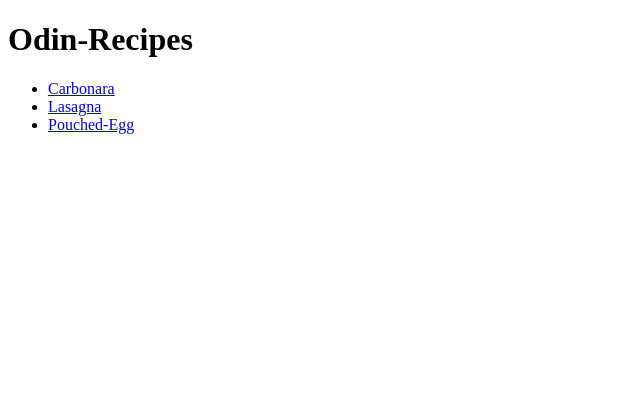
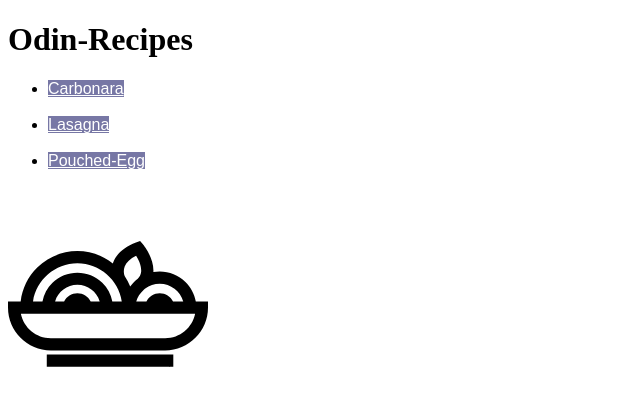
Before and after one commit to KingMufassa/odin-recipes, a plain HTML site: page index.html in a window 1280 px wide. Shown: the whole page, without its empty margins (0-640 px from the left). Drawn offline with Linux system fonts and the light colour scheme.

Commit message:
css do index

```diff
--- a/index.html
+++ b/index.html
@@ -4,16 +4,19 @@
     <head>
         <meta charset="utf-8">
         <title>Odin-Recipes</title>
+        <link rel="stylesheet" href="../odin-recipes/style.css">
     </head>
 
     <body>
 
         <h1>Odin-Recipes</h1>
         <ul>
-            <li><a href="recipes/carbonara.html">Carbonara</a></li>
-            <li><a href="recipes/lasagna.html">Lasagna</a></li>
-            <li><a href="recipes/pouched-eggs.html">Pouched-Egg</a></li>
+            <li><a href="recipes/carbonara.html">Carbonara</a></li><br>
+            <li><a href="recipes/lasagna.html">Lasagna</a></li><br>
+            <li><a href="recipes/pouched-eggs.html">Pouched-Egg</a></li><br>
         </ul>
+
+        <img ID="logo" src="../odin-recipes/images/pasta.svg" alt="pasta logo">
 
 
     </body>
--- /dev/null
+++ b/style.css
@@ -0,0 +1,21 @@
+/*Body*/
+
+body { font-family: Arial, Helvetica, sans-serif; /*Font family for all pages*/
+
+}
+
+/* Index */
+
+#logo { height: auto; width: 200px;  /*index logo*/
+
+}
+
+a { background-color: rgb(119, 119, 165); /*hyperlinks styling*/
+    color: white;
+
+}
+
+h1 { font-family: 'Times New Roman', Times, serif;
+    font-weight: 700;
+
+}
```
Also changed, not shown: recipes/carbonara.html (+1 -0 lines), recipes/lasagna.html (+1 -0 lines), recipes/pouched-eggs.html (+1 -0 lines), images/pasta.svg (added).
